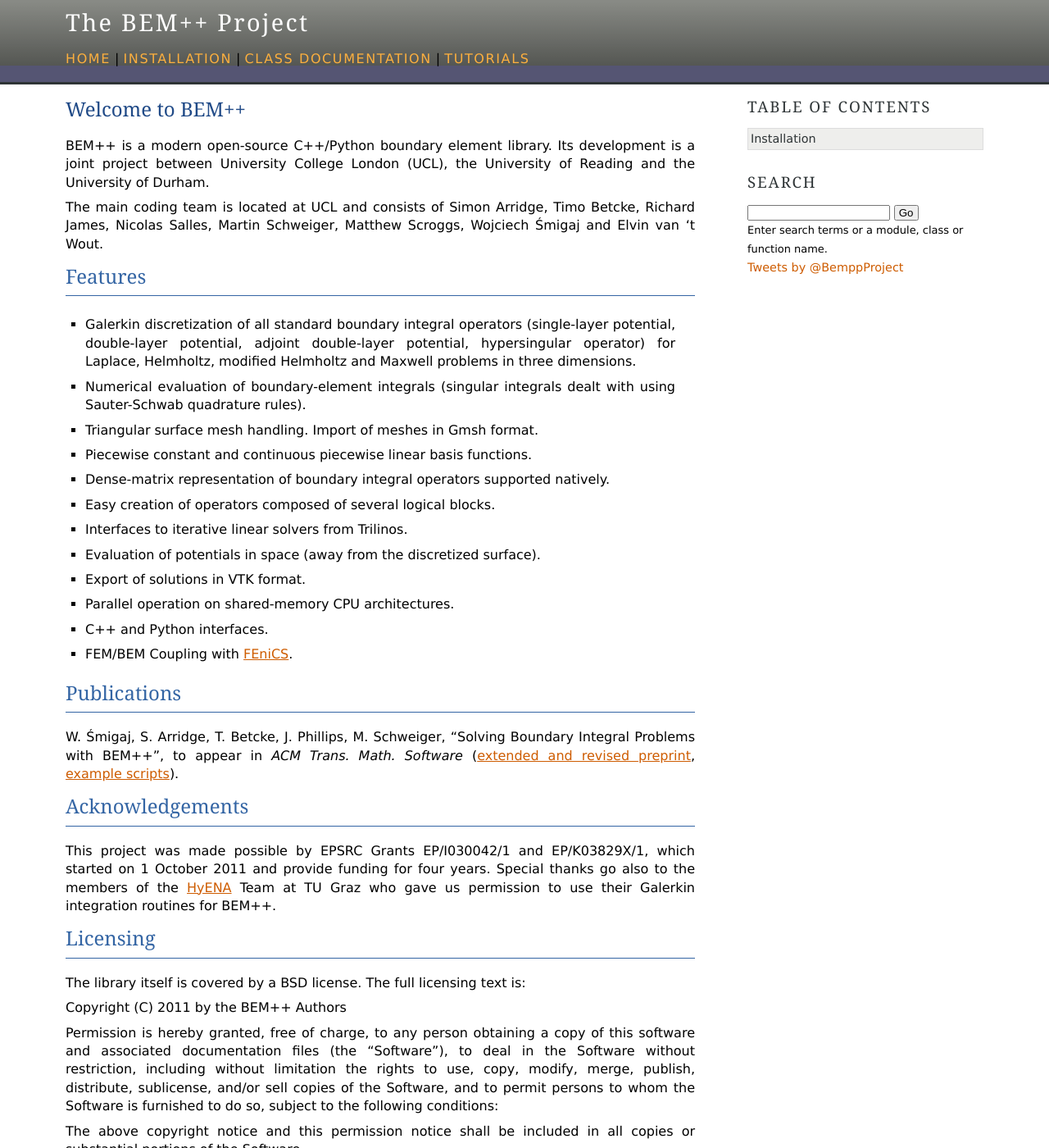
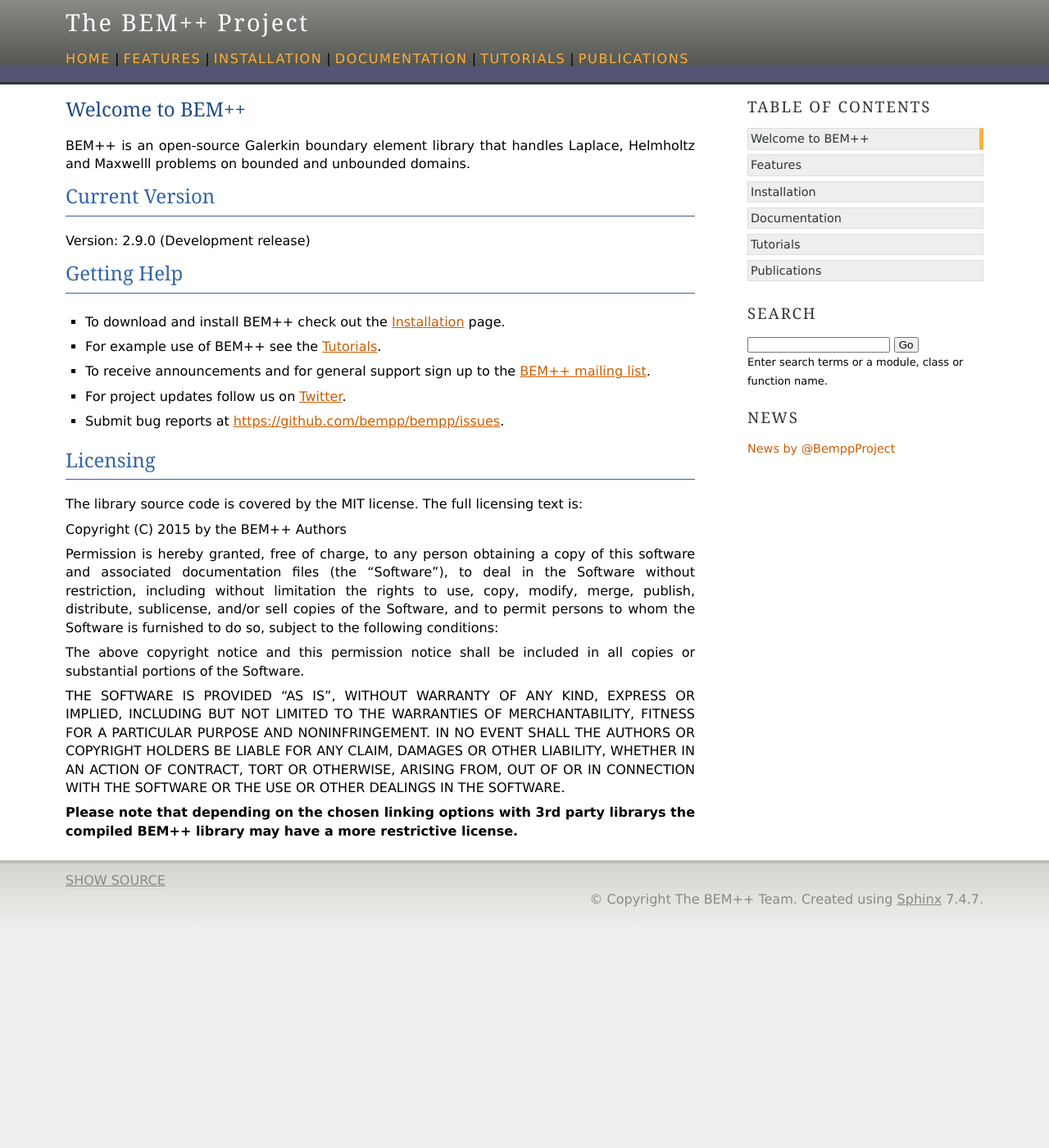
Before and after one commit to evantwout/web, a Sphinx documentation site: the page built from source/index.rst, in a window 1280 px wide and 1400 px high. Shown: the whole window at 82% size. Built offline with Sphinx 7.4.7, drawn with Linux system fonts in a browser that asks for light colours; formulas are drawn with MathJax 3; comment, search, counter and statistics services are not loaded; some of the changed text lies outside the part shown.

Commit message:
New homepage almost ready

```diff
--- a/source/index.rst
+++ b/source/index.rst
@@ -1,70 +1,27 @@
-.. BEM++ documentation master file, created by
-   sphinx-quickstart on Tue Mar 27 11:38:21 2012.
-   You can adapt this file completely to your liking, but it should at least
-   contain the root `toctree` directive.
-
-
 Welcome to BEM++
 ================
 
-BEM++ is a modern open-source C++/Python boundary element library. Its
-development is a joint project between University College London
-(UCL), the University of Reading and the University of Durham.
+BEM++ is an open-source Galerkin boundary element library that
+handles Laplace, Helmholtz and Maxwelll problems on bounded and unbounded
+domains.
 
-The main coding team is located at UCL and consists of Simon Arridge, Timo
-Betcke, Richard James, Nicolas Salles, Martin Schweiger, Matthew Scroggs,
-Wojciech Śmigaj and Elvin van 't Wout.
+Current Version
+---------------
+Version: 2.9.0 (Development release)
 
-Features
---------
-
-- Galerkin discretization of all standard boundary integral operators
-  (single-layer potential, double-layer potential, adjoint double-layer
-  potential, hypersingular operator) for Laplace, Helmholtz, modified
-  Helmholtz and Maxwell problems in three dimensions.
-
-- Numerical evaluation of boundary-element integrals (singular integrals dealt
-  with using Sauter-Schwab quadrature rules).
-
-- Triangular surface mesh handling. Import of meshes in Gmsh format.
-
-- Piecewise constant and continuous piecewise linear basis functions.
-
-- Dense-matrix representation of boundary integral operators supported natively.
-
-- Easy creation of operators composed of several logical blocks.
-
-- Interfaces to iterative linear solvers from Trilinos.
-
-- Evaluation of potentials in space (away from the discretized surface).
-
-- Export of solutions in VTK format.
-
-- Parallel operation on shared-memory CPU architectures.
-
-- C++ and Python interfaces.
-
-- FEM/BEM Coupling with `FEniCS <http://www.fenicsproject.org>`_.
-
-Publications
+Getting Help
 ------------
-
-W. Śmigaj, S. Arridge, T. Betcke, J. Phillips, M. Schweiger, "Solving Boundary
-Integral Problems with BEM++", to appear in *ACM Trans. Math. Software*
-(`extended and revised preprint <http://www.bempp.org/files/bempp-toms-preprint.pdf>`_, `example
-scripts <http://www.bempp.org/files/bempp-toms-examples.zip>`_).
-
-Acknowledgements
-----------------
-This project was made possible by EPSRC Grants EP/I030042/1 and EP/K03829X/1, which
-started on 1 October 2011 and provide funding for four years.
-Special thanks go also to the members of the `HyENA <http://portal.tugraz.at/portal/page/portal/Files/i2610/files/Forschung/Software/HyENA/html/index.html>`_ Team at TU Graz who gave us permission to use their Galerkin integration routines for BEM++.
+* To download and install BEM++ check out the `Installation <installation.html>`_ page.
+* For example use of BEM++ see the `Tutorials <tutorials.html>`_.
+* To receive announcements and for general support sign up to the `BEM++ mailing list <mailto:bempp+subscribe@googlegroups.com>`_.
+* For project updates follow us on `Twitter <https://twitter.com/BemppProject>`_.
+* Submit bug reports at https://github.com/bempp/bempp/issues.
 
 Licensing
 ---------
-The library itself is covered by a BSD license. The full licensing text is:
+The library source code is covered by the MIT license. The full licensing text is:
 
-Copyright (C) 2011 by the BEM++ Authors
+Copyright (C) 2015 by the BEM++ Authors
 
 Permission is hereby granted, free of charge, to any person obtaining a copy
 of this software and associated documentation files (the "Software"), to deal
@@ -84,16 +41,19 @@
 OUT OF OR IN CONNECTION WITH THE SOFTWARE OR THE USE OR OTHER DEALINGS IN
 THE SOFTWARE.
 
+**Please note that depending on the chosen linking options with 3rd party librarys
+the compiled BEM++ library may have a more restrictive license.**
+
+
 .. comment
 
-   Indices and tables
-   -------------------
-
-   * :ref:`genindex`
-   * :ref:`modindex`
-   * :ref:`search`
-
 .. toctree::
+    :hidden:
     :maxdepth: 2
 
+    self
+    features
     installation
+    docs
+    tutorials
+    publications
--- a/source/theme/layout.html
+++ b/source/theme/layout.html
@@ -23,9 +23,11 @@
           href="{{ pathto(master_doc) }}">{{ shorttitle|e }}</a></div>
         <div class="rel">
             <a href="{{ pathto('index') }}">Home</a>{{ reldelim2 }}
+            <a href="{{ pathto('features') }}">Features</a>{{ reldelim2 }}
             <a href="{{ pathto('installation') }}">Installation</a>{{ reldelim2 }}
-            <a href="{{ pathto('documentation') }}">Class Documentation</a>{{ reldelim2 }}
-            <a href="{{ pathto('tutorials') }}">Tutorials</a>
+            <a href="{{ pathto('docs') }}">Documentation</a>{{ reldelim2 }}
+            <a href="{{ pathto('tutorials') }}">Tutorials</a>{{ reldelim2 }}
+            <a href="{{ pathto('publications') }}">Publications</a>
         </div>
         {%- endblock %}
        </div>
@@ -43,7 +45,7 @@
         <div class="sidebar">
           {%- block sidebartoc %}
           <h3>{{ _('Table Of Contents') }}</h3>
-          {{ toctree() }}
+          {{ toctree(includehidden=True) }}
           {%- endblock %}
           {%- block sidebarsearch %}
           <h3 style="margin-top: 1.5em;">{{ _('Search') }}</h3>
@@ -57,7 +59,9 @@
             {{ _('Enter search terms or a module, class or function name.') }}
           </p>
           {%- endblock %}
-          <a class="twitter-timeline" href="https://twitter.com/BemppProject" data-widget-id="573113294782894080">Tweets by @BemppProject</a> <script>!function(d,s,id){var js,fjs=d.getElementsByTagName(s)[0],p=/^http:/.test(d.location)?'http':'https';if(!d.getElementById(id)){js=d.createElement(s);js.id=id;js.src=p+"://platform.twitter.com/widgets.js";fjs.parentNode.insertBefore(js,fjs);}}(document,"script","twitter-wjs");</script>
+          </br>
+          <h3>{{ _('News') }}</h3>
+          <a class="twitter-timeline" href="https://twitter.com/BemppProject" data-widget-id="573113294782894080" data-chrome="noheader nofooter">News by @BemppProject</a> <script>!function(d,s,id){var js,fjs=d.getElementsByTagName(s)[0],p=/^http:/.test(d.location)?'http':'https';if(!d.getElementById(id)){js=d.createElement(s);js.id=id;js.src=p+"://platform.twitter.com/widgets.js";fjs.parentNode.insertBefore(js,fjs);}}(document,"script","twitter-wjs");</script>
         </div>
         <div class="clearer"></div>
       </div>
```
Also changed, not shown: source/docs.rst (+14 -8 lines), source/features.rst (added, +60 -0 lines), source/publications.rst (added, +7 -0 lines), source/tutorials.rst (added, +12 -0 lines).
